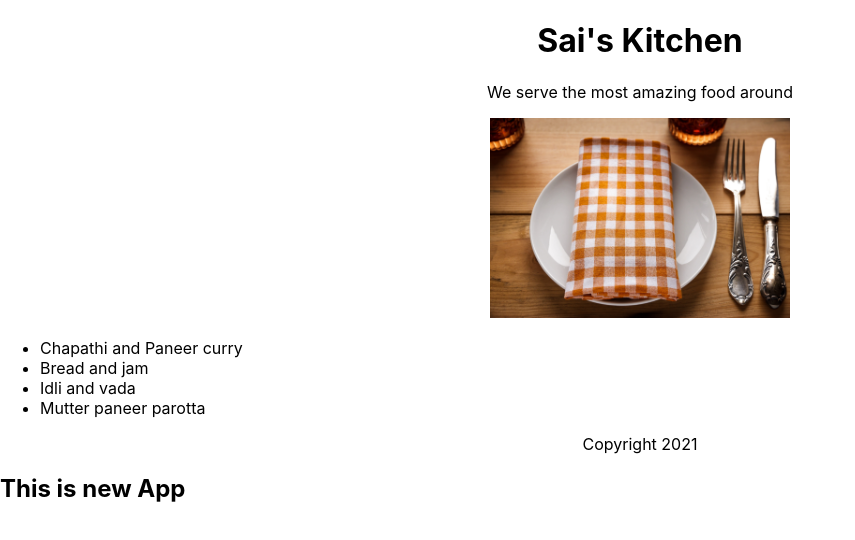
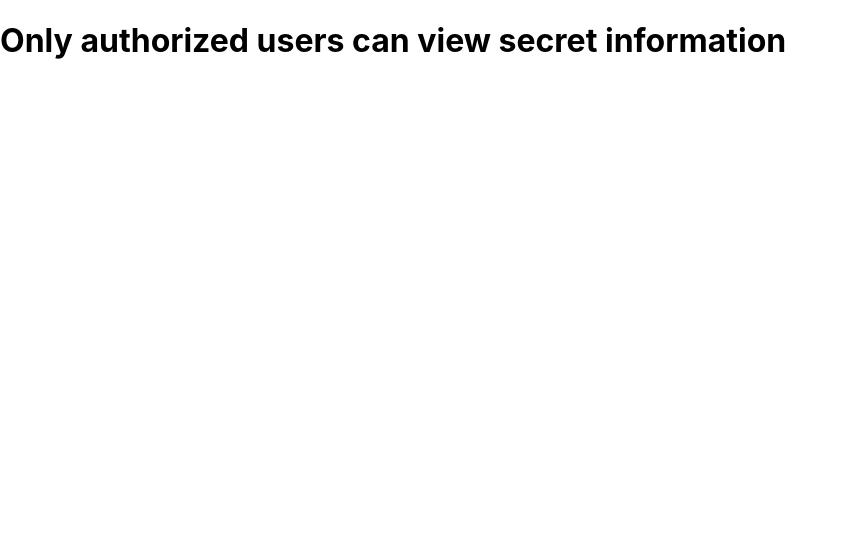
Before and after one commit to inspire99/react-essentials, a React (Create React App) app: page / in a window 1280 px wide. Shown: the top 540 px of the page, without its empty margins (0-855 px from the left). Built offline with nearby package versions, Linux system fonts and the light colour scheme.

Commit message:
intro to conditional rendering

```diff
--- a/src/App.js
+++ b/src/App.js
@@ -1,60 +1,28 @@
 
 import './App.css';
-import restaurant from './restaurant.jpg'
 
 
-function Header(props){
+function SecretComponent(){
   return(
-      <header>
-          <h1>{props.name}'s Kitchen</h1>
-      </header>
+    <h1>Only authorized users can view secret information</h1>
   );
 }
 
-const dishes = [
-
-  "Chapathi and Paneer curry",
-  "Bread and jam",
-  "Idli and vada",
-  "Mutter paneer parotta"
-
-];
-
-
-// transformation function
-const dishObject = dishes.map((dish,i) => ({id:i,title:dish}));
-
-
-function Main(props){
+function RegularComponent(){
   return(
-
-    <section>
-      <p>We serve the most {props.adjective} food around</p>
-      <img src={restaurant} height="200" alt="napkin and fork at a restaurant table"/>
-      <ul style={{textAlign: "left"}}>
-        {props.dishes.map((dish)=> <li key={dish.id}>{dish.title}</li>)}
-      </ul>
-    </section>
+    <h1>Everyone can see this component</h1>
   );
 }
 
-function Footer(props){
-  return(
-    <footer>
-      <p>Copyright {props.year}</p>
-    </footer>
-  );
-}
 
-function App() {
-  return (
-    <div className="App">
-      <Header name="Sai"/>
-      <Main adjective="amazing" dishes={dishObject}/>
+function App(props) {
+  if(props.authorized){
+    return <SecretComponent />;
+  }
+  else{
+    return <RegularComponent />;
+  }
 
-      <Footer year={new Date().getFullYear()}/>
-    </div>
-  );
 }
 
 export default App;
--- a/src/index.js
+++ b/src/index.js
@@ -4,16 +4,11 @@ import './index.css';
 import App from './App';
 
 
-function AppTwo(){
-  return(
-    <h2>This is new App</h2>
-  );
-}
+
 
 ReactDOM.render(
-  <React.Fragment>
-  <App/>
-  <AppTwo />
-  </React.Fragment>,
+
+  <App authorized={true}/>
+,
   document.getElementById('root')
 );
```
